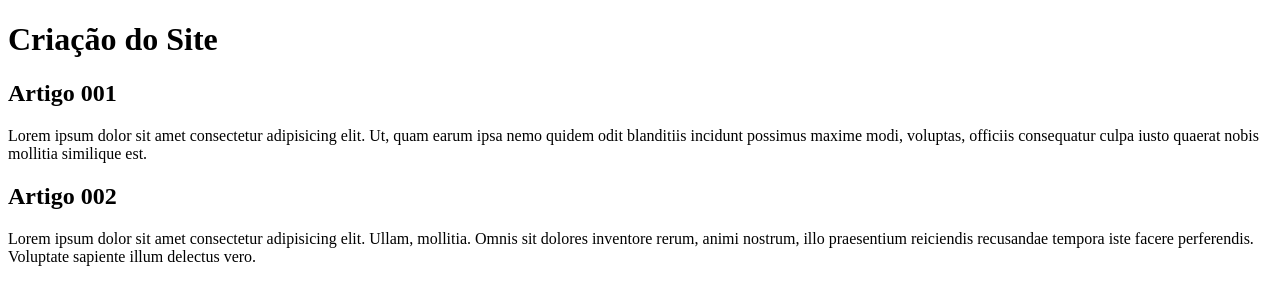
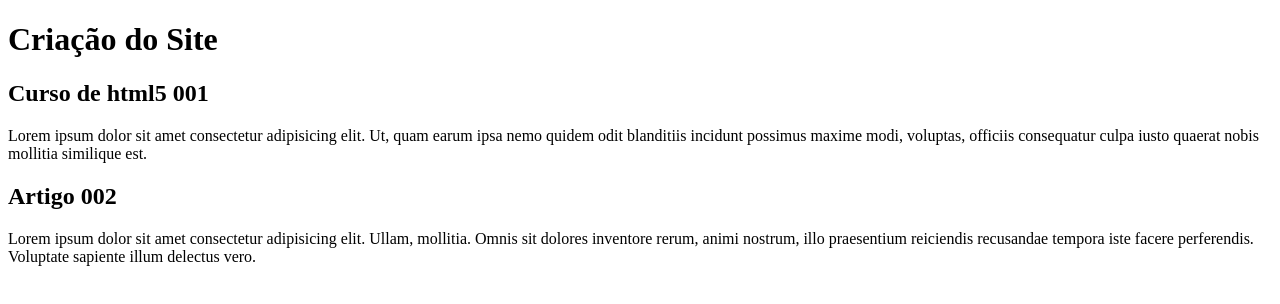
Before and after one commit to gkirschx/GitMaster, a plain HTML site: page index.html in a window 1280 px wide. Drawn offline with Linux system fonts and the light colour scheme.

Commit message:
comecei a escrever conteudo

```diff
--- a/index.html
+++ b/index.html
@@ -12,7 +12,7 @@
         <h1>Criação do Site</h1>
       </header>
       <article>
-        <h2>Artigo 001</h2>
+        <h2>Curso de html5 001</h2>
         <p>
           Lorem ipsum dolor sit amet consectetur adipisicing elit. Ut, quam
           earum ipsa nemo quidem odit blanditiis incidunt possimus maxime modi,
```
